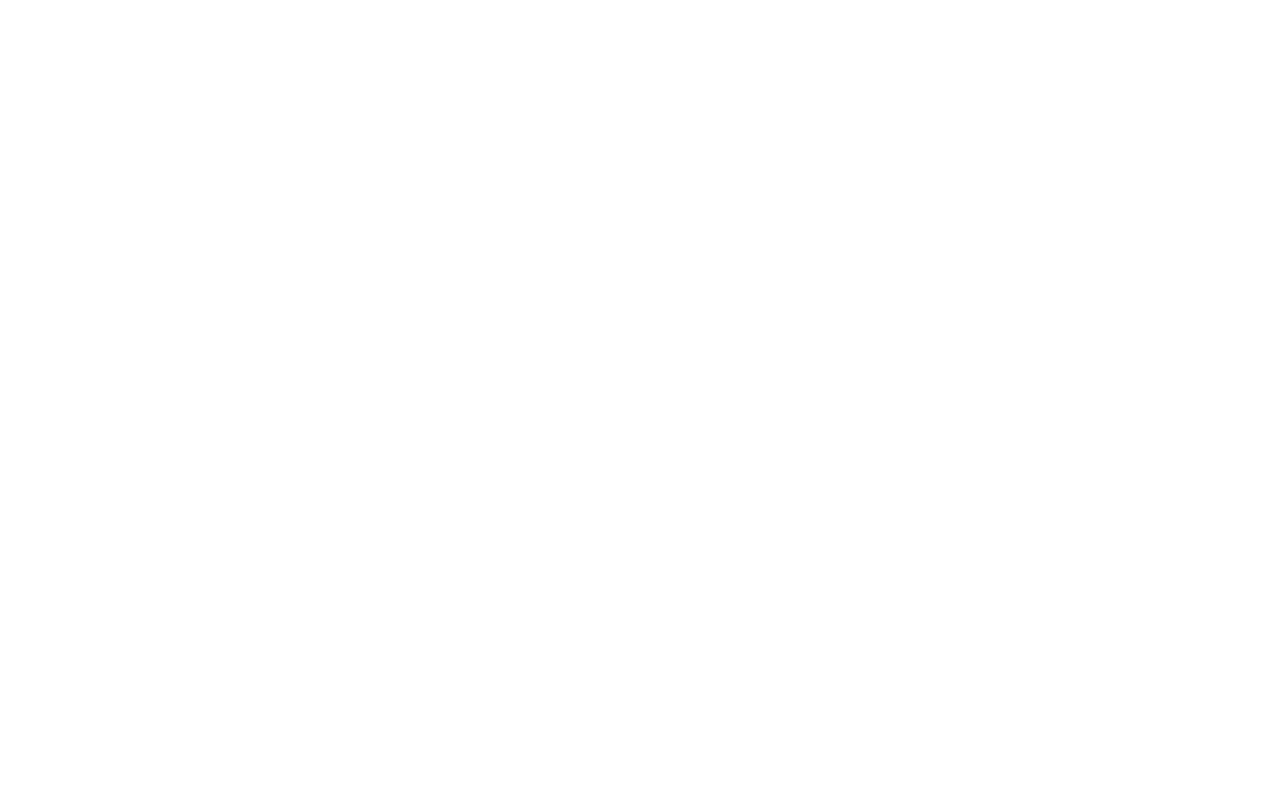
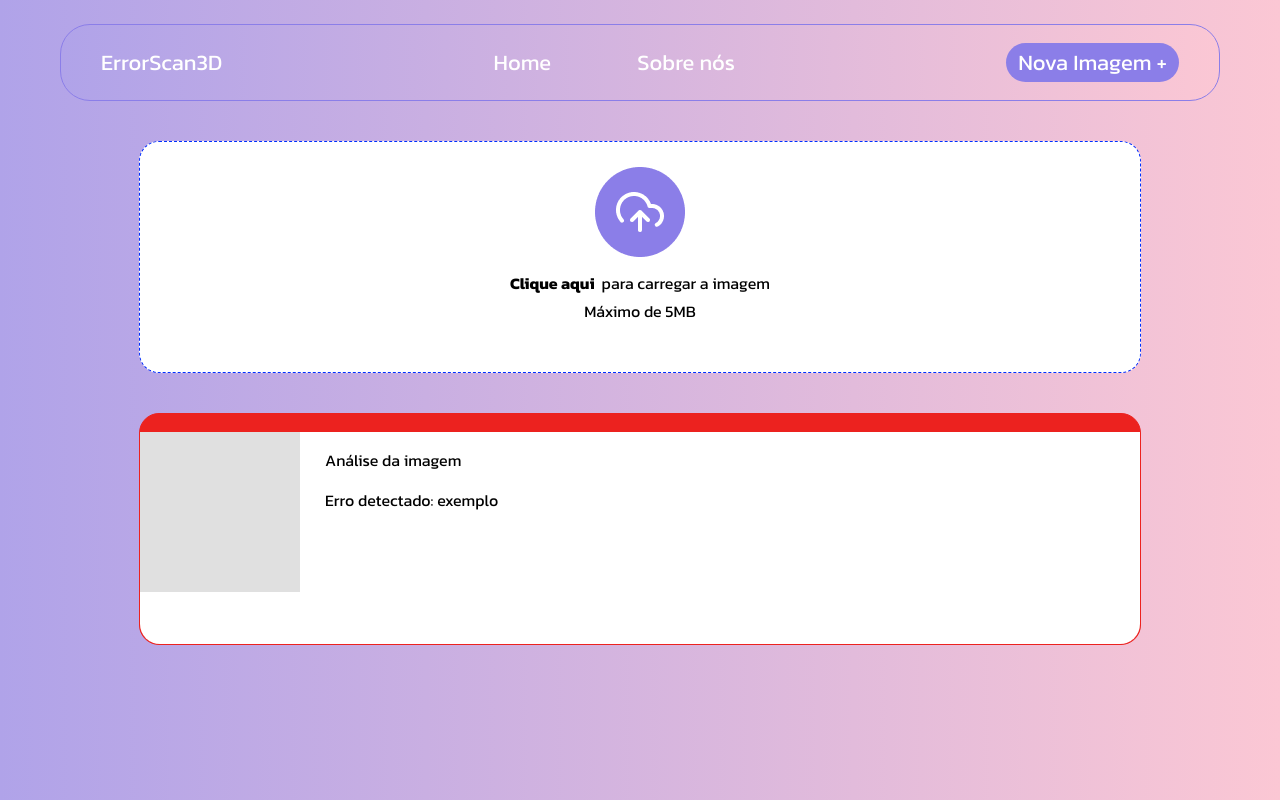
Before and after one commit to fernandopassoss/ErrorScan3D, a React (Create React App) app in the folder errorscan3d/: page /upload in a window 1280 px wide. Before the commit this address had no page. Built offline with nearby package versions, Linux system fonts and the light colour scheme.

Commit message:
container de upload feito

```diff
--- a/errorscan3d/src/App.js
+++ b/errorscan3d/src/App.js
@@ -1,13 +1,14 @@
 import { Routes, Route, BrowserRouter } from 'react-router-dom';
 import Home from './pages/Home';
 import './App.css';
+import Upload from './pages/Upload';
 
 function App() {
   return (
     <BrowserRouter>
       <Routes>
         <Route path='/' element={<Home/>}/>
-
+        <Route path='/upload' element={<Upload/>}/>
       </Routes>
     </BrowserRouter>
   );
--- a/errorscan3d/src/components/NavBar.jsx
+++ b/errorscan3d/src/components/NavBar.jsx
@@ -23,7 +23,7 @@
       </Link>
       </div>
       <Link to='/' className='link'>
-          <button className='link-botao'>
+          <button className='link-botao' >
             Nova Imagem +
           </button>
       </Link>
--- a/errorscan3d/src/pages/Home.jsx
+++ b/errorscan3d/src/pages/Home.jsx
@@ -20,16 +20,19 @@
             <p className='container1-texto'>
               Esta aplicação foi desenvolvida para ajudar você a identificar problemas em impressões 3D de forma rápida e precisa.
             </p>
-            <img src={snake} alt="" className='container1-img'/>
+            <img src={snake} alt="" className='container1-img' />
           </div>
 
         </div>
-        <div className='home-container2'>
-          <p className='container2-texto'>
-            Envie uma imagem, visualize os resultados e otimize seus processos de fabricação!
-          </p>
-          <img src={circle} alt="" className='container2-img'/>
+        <div className='posicao-img'>
+          <div className='home-container2'>
+            <p className='container2-texto'>
+              Envie uma imagem, visualize os resultados e otimize seus processos de fabricação!
+            </p>
+            <img src={circle} alt="" className='container2-img' />
+          </div>
         </div>
+
 
 
       </div>
--- /dev/null
+++ b/errorscan3d/src/pages/Upload.jsx
@@ -0,0 +1,72 @@
+import React, { useState } from 'react'
+import NavBar from '../components/NavBar'
+import '../styles/Upload.scss'
+import uploadicon from '../assets/upload.png'
+
+function Upload() {
+  const [image, setImage] = useState(null);
+
+  const handleImageUpload = (event) => {
+    const file = event.target.files[0];
+    if (file) {
+      const reader = new FileReader();
+      reader.onloadend = () => {
+        setImage(reader.result);
+      };
+      reader.readAsDataURL(file);
+    }
+  };
+
+  const triggerFileInput = () => {
+    document.getElementById('file-input').click();
+  };
+
+  return (
+    <div className='upload'>
+      <NavBar />
+      <div className='upload-container' onClick={triggerFileInput}>
+        <form>
+          <div className='upload-itens'>
+            <img src={uploadicon} className='form-img'/>
+
+            <input
+              id='file-input'
+              type='file'
+              style={{ display: 'none' }}
+              accept='image/*'
+              onChange={handleImageUpload} />
+
+            <p className='upload-texto'><p className='upload-texto-destaque'>Clique aqui </p>para carregar a imagem</p>
+            <p className='upload-texto'>Máximo de 5MB</p>
+          </div>
+
+        </form>
+      </div>
+      <div className='uploaded-container'>
+        <div className='uploaded-container-white'>
+          <div className='uploaded-container-img'>
+            {image ? (
+              <img src={image} alt="Uploaded" style={{ height: '50%' }} />
+            ) : (
+              <></>
+            )}
+          </div>
+          <div className='uploaded-container-text'>
+            <p>
+              Análise da imagem
+            </p>
+            <p>
+              Erro detectado: exemplo
+            </p>
+          </div>
+        </div>
+
+
+      </div>
+
+
+    </div>
+  )
+}
+
+export default Upload
--- a/errorscan3d/src/styles/Home.scss
+++ b/errorscan3d/src/styles/Home.scss
@@ -5,7 +5,7 @@
 .home-fundo{
     background-color: #fcf4f7;
     padding-top: 30px;
-    height: 100vh;
+    height: 105vh;
 }
 
 .home{
@@ -14,7 +14,6 @@
     display: flex;
     flex-direction: row;
     gap: 70px;
-
     margin-top: 70px;
 
     .home-container1{
@@ -53,6 +52,9 @@
 
     }
 
+        .posicao-img{
+            height: 850px;
+
             .home-container2{
                 background-color: white;
                 color:colors.$terciary;
@@ -61,7 +63,7 @@
                 border-radius: 20px;
                 margin-top: 200px;
 
-        overflow: hidden;
+                border: 2px solid colors.$primary2;
 
                 .container2-texto{
                     margin: 130px 50px;
@@ -71,10 +73,11 @@
 
                 .container2-img{
                     position: relative;
-            max-width: 700px;
+                    max-width: 500px;
                     margin-top: -190px;
-            margin-left: 190px;
+                    margin-left: 250px;
                     background-size: cover;
+                }
             }
         }
 
@@ -116,11 +119,34 @@
             }
 
         }
+        .posicao-img{
+            height: auto;
+            overflow: hidden;
+            border-radius: 20px;
+
             .home-container2{
-            margin-top: auto;
+                background-color: white;
+                color:colors.$terciary;
+                height: 480px;
+                max-width: 561px;
+                border-radius: 20px;
+                margin-top: 0px;
+
+                border: 2px solid colors.$primary2;
 
                 .container2-texto{
-                margin: 70px 35px;
+                    margin: 100px 50px;
+                    font-size: 33px;
+                    font-weight: 600;
+                }
+
+                .container2-img{
+
+                    max-width: 200px;
+
+                    margin-left: 250px;
+
+                }
             }
         }
 
--- /dev/null
+++ b/errorscan3d/src/styles/Upload.scss
@@ -0,0 +1,88 @@
+@use 'colors';
+@import url('https://fonts.googleapis.com/css2?family=Kanit:ital,wght@0,100;0,200;0,300;0,400;0,500;0,600;0,700;0,800;0,900;1,100;1,200;1,300;1,400;1,500;1,600;1,700;1,800;1,900&display=swap');
+
+.upload {
+    background: linear-gradient(to right, colors.$primary1, colors.$primary2);
+    padding-top: 3vh;
+    height: 97vh;
+    font-family: kanit, sans-serif;
+
+    .upload-container {
+        background-color: white;
+        display: flex;
+        justify-content: center;
+        align-items: center;
+        height: 230px;
+        max-width: 1000px;
+        margin: 40px auto;
+        border-radius: 20px;
+        border: 1px dashed colors.$dark-blue;
+        cursor: pointer;
+
+
+        .upload-itens {
+            display: flex;
+            flex-direction: column;
+            align-items: center;
+            margin: 0;
+            height: 220px;
+
+            .form-img {
+
+                width: 90px;
+                margin-top: 20px;
+
+                margin-bottom: 20px;
+            }
+
+            .upload-texto {
+                display: flex;
+                align-items: center;
+                gap: 7px;
+                height: 12px;
+                margin-top: 0px;
+
+
+                .upload-texto-destaque{
+                    font-weight: 650;
+
+                }
+            }
+        }
+
+
+    }
+
+    .uploaded-container {
+        background-color: colors.$warning;
+        display: flex;
+        height: 230px;
+        max-width: 1000px;
+        margin: 40px auto;
+        border-radius: 20px;
+        border: 1px solid colors.$warning;
+
+        .uploaded-container-white {
+            background-color: white;
+            width: 99.99%;
+            display: flex;
+            margin-top: 18px;
+            margin-left: auto;
+            margin-right: auto;
+            border-radius: 0px 0px 20px 20px;
+            gap: 25px;
+            flex-direction: row;
+
+            .uploaded-container-img {
+                background-color: rgb(224, 224, 224);
+                width: 160px;
+                height: 160px;
+
+            }
+
+            .uploaded-container-text{
+
+            }
+        }
+    }
+}
--- a/errorscan3d/src/styles/_colors.scss
+++ b/errorscan3d/src/styles/_colors.scss
@@ -4,5 +4,6 @@
 $terciary:#8B7EE8;
 
 $light-gray: rgba(44, 44, 44, 0.2);
+$dark-blue:#002FFF;
 
 $warning: #EC221F;
```
Also changed, not shown: errorscan3d/src/assets/upload.png (added). Lines whose indentation alone changed are shown as unchanged.
